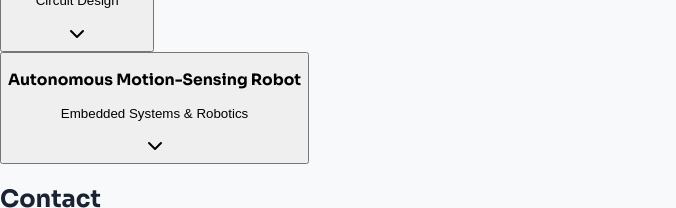
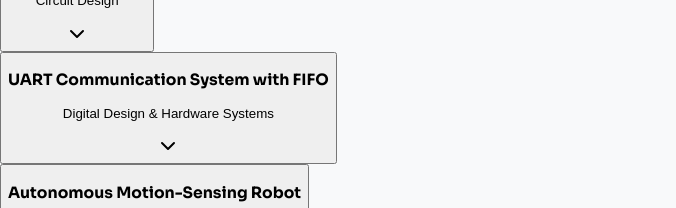
Before and after one commit to Navnoor06/gpt-website, a React (Vite) app in the folder client/: page / in a window 1280 px wide. Shown: the part 1255-1463 px from the top of the page, without its empty margins (0-676 px from the left). Built offline with nearby package versions, Linux system fonts and the light colour scheme.

Commit message:
Add UART FIFO project section and update resume link

```diff
--- a/client/src/pages/Home.tsx
+++ b/client/src/pages/Home.tsx
@@ -15,6 +15,7 @@ type Project = {
   results: string[];
   mediaPlaceholders: number;
   media?: MediaItem[];
+  repoLink?: string;
 };
 
 const projects: Project[] = [
@@ -152,6 +153,39 @@ const projects: Project[] = [
         alt: "555 timer circuit and PCB design",
       },
     ],
+  },
+  {
+    id: "uart-fifo",
+    title: "UART Communication System with FIFO",
+    category: "Digital Design & Hardware Systems",
+    what: [
+      "Design and implement a UART communication system in Verilog",
+      "Enable reliable serial data transmission between devices",
+    ],
+    how: [
+      "Implemented UART transmitter and receiver modules using finite state machines in Verilog RTL",
+      "Integrated a synchronous FIFO buffer to support multi-byte data transfers",
+      "Built a verification testbench to simulate transmission and validate received data",
+      "Used GTKWave to analyze simulation waveforms and debug serial bit timing",
+    ],
+    results: [
+      "Successfully transmitted and reconstructed bytes through the UART protocol",
+      "Verified correct start bit, data bits, and stop bit framing through waveform analysis",
+    ],
+    mediaPlaceholders: 1,
+    media: [
+      {
+        kind: "image",
+        sources: [
+          "https://drive.google.com/uc?export=view&id=15JqEgczblbghd6WyWQRkZLzdLWv5Pxcp",
+          "https://drive.google.com/thumbnail?id=15JqEgczblbghd6WyWQRkZLzdLWv5Pxcp&sz=w1600",
+          "/projects/uart-fifo/gtkwave.png",
+          "/projects/uart-fifo/gtkwave.jpg",
+        ],
+        alt: "UART FIFO GTKWave simulation output",
+      },
+    ],
+    repoLink: "https://github.com/Navnoor06/UART.git",
   },
   {
     id: "autonomous-robot",
@@ -365,6 +399,19 @@ export default function Home() {
                             ))}
                           </ul>
                         </div>
+                        {project.repoLink && (
+                          <div>
+                            <h4 className="font-semibold mb-2">Repository</h4>
+                            <a
+                              href={project.repoLink}
+                              target="_blank"
+                              rel="noreferrer"
+                              className="inline-flex items-center gap-2 text-accent hover:underline"
+                            >
+                              View project on GitHub <ExternalLink size={14} />
+                            </a>
+                          </div>
+                        )}
                       </div>
 
                       <div className="md:col-span-2 content-start">
@@ -406,7 +453,7 @@ export default function Home() {
             >
               <Linkedin size={16} /> LinkedIn
             </a>
-            <a className="inline-flex items-center gap-2 rounded-md border border-primary/20 px-4 py-2 hover:border-accent hover:text-accent" href="#" target="_blank" rel="noreferrer">
+            <a className="inline-flex items-center gap-2 rounded-md border border-primary/20 px-4 py-2 hover:border-accent hover:text-accent" href="https://drive.google.com/file/d/1FkRRHT9ua9YwYV7k-0KazUfKQRhTzHPa/view?usp=sharing" target="_blank" rel="noreferrer">
               <Download size={16} /> Resume
             </a>
             <a className="inline-flex items-center gap-2 rounded-md border border-primary/20 px-4 py-2 hover:border-accent hover:text-accent" href="#projects">
```
Also changed, not shown: client/public/projects/uart-fifo/README.md (added).
